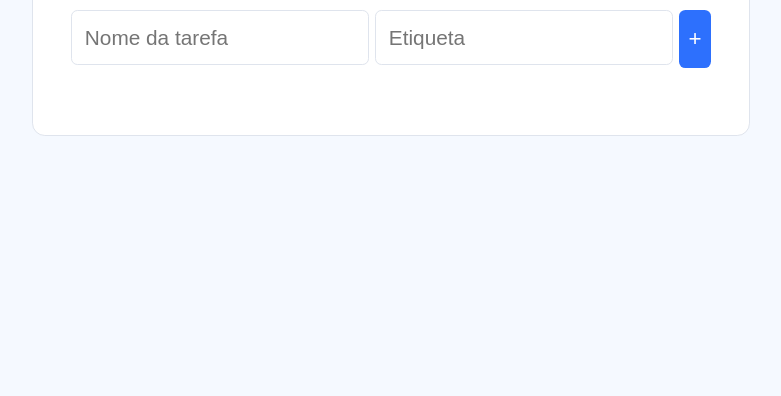
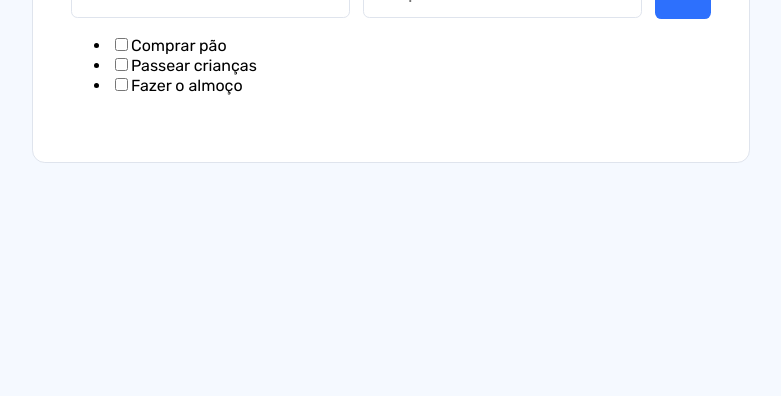
Before and after one commit to rafaelatribuzi/Desafio-DNC-3-materia, a plain HTML site: page Desafio 3 DNC/index.html in a window 1280 px wide. Shown: the part 404-800 px from the top of the page, without its empty margins (249-1030 px from the left). Drawn offline with Linux system fonts and the light colour scheme.

Commit message:
comitando

```diff
--- a/Desafio 3 DNC/index.html
+++ b/Desafio 3 DNC/index.html
@@ -38,6 +38,9 @@
         <section class="todo-list-section">
             <ul id="todo-list"></ul>
         </section>
+        <section>
+
+        </section>
 
     </main>
 </body>
--- a/Desafio 3 DNC/index.js
+++ b/Desafio 3 DNC/index.js
@@ -4,4 +4,42 @@ let tasks = [
     { id: 1, description: 'Fazer o almoço', checked: false},
 ]
 
-window.onload
+    const getCheckBoxInput = ({id, description, checked}) => {
+        const checkbox = document.createElement ('input');
+        const label = document.createElement ('label');
+        const wrapper = document.createElement ('div');
+        const checkboxId = `${id} - checkbox`;
+
+        checkbox.type = 'checkbox';
+        checkbox.id = checkboxId;
+        checkbox.checked = checked;
+
+        label.textContent = description;
+        label.htmlFor = checkboxId;
+
+
+        wrapper.className = 'checkbox-label-container';
+        wrapper.appendChild (checkbox);
+        wrapper.appendChild (label);
+
+        return wrapper;
+
+    }
+
+
+window.onload = function() {
+    tasks.forEach ((task) => {
+        const checkbox = getCheckBoxInput(task);
+
+        const list = document.getElementById ('todo-list');
+        const toDo = document.createElement ('li');
+
+        toDo.id = task.id;
+        toDo.appendChild (checkbox);
+
+        list.appendChild (toDo);
+
+
+
+    })
+}
--- a/Desafio 3 DNC/style.css
+++ b/Desafio 3 DNC/style.css
@@ -18,7 +18,7 @@ body {
 }
 
 h1{
-    font-size: 4rem;
+    font-size: 3rem;
     margin: 0 0 1.6rem;
 }
 
@@ -58,7 +58,7 @@ main {
     width: 100%;
     font-size: 1.3rem;
     border-radius: 0.4rem ;
-    margin-right: 0.4rem ;
+    margin-right: 0.8rem ;
     outline: 0;
     border: 0.1rem solid rgb(223, 228, 237);
     padding-left: 0.8rem;
@@ -74,16 +74,18 @@ main {
 
 .add-task-btn {
     box-sizing: border-box;
-    width: 3.6rem;
-    height: 3.6rem;
+    width: 3.5rem;
+    height: 3.5rem;
+    padding: 1.4rem;
     border-radius: 0.4rem;
     border: none;
     color: #fff;
     background: rgba(45, 112, 253, 1);
     font-size: 1.4rem;
     cursor: pointer;
-
-
+    display: flex;
+    justify-content: center;
+    align-items: center;
 
 }
 
```
